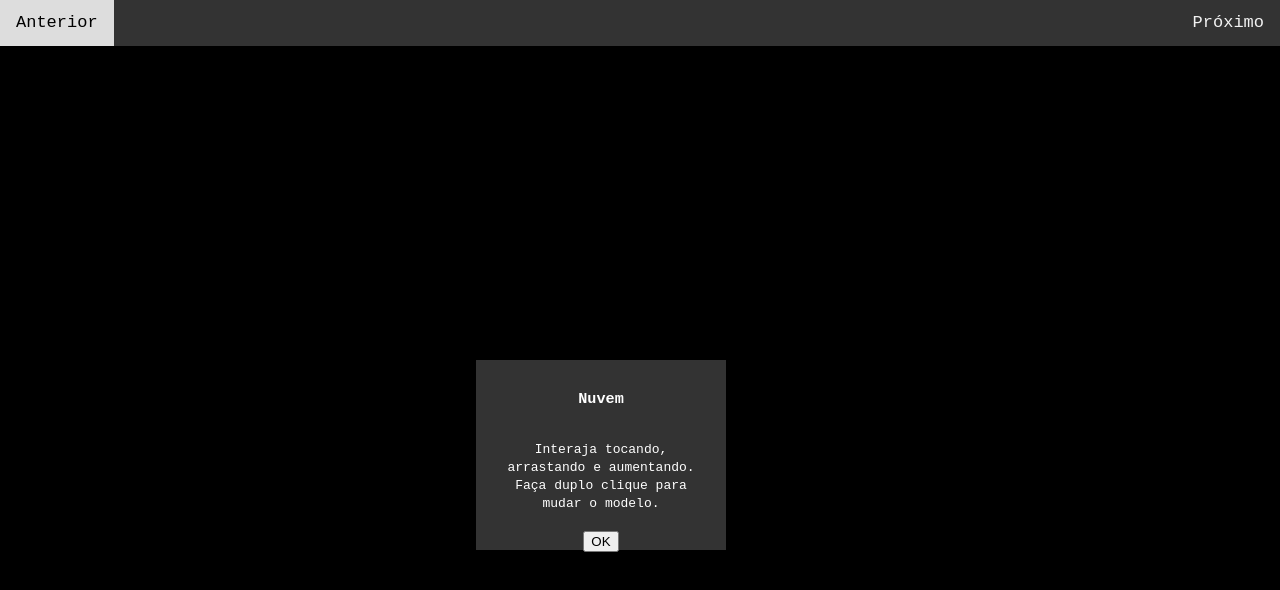
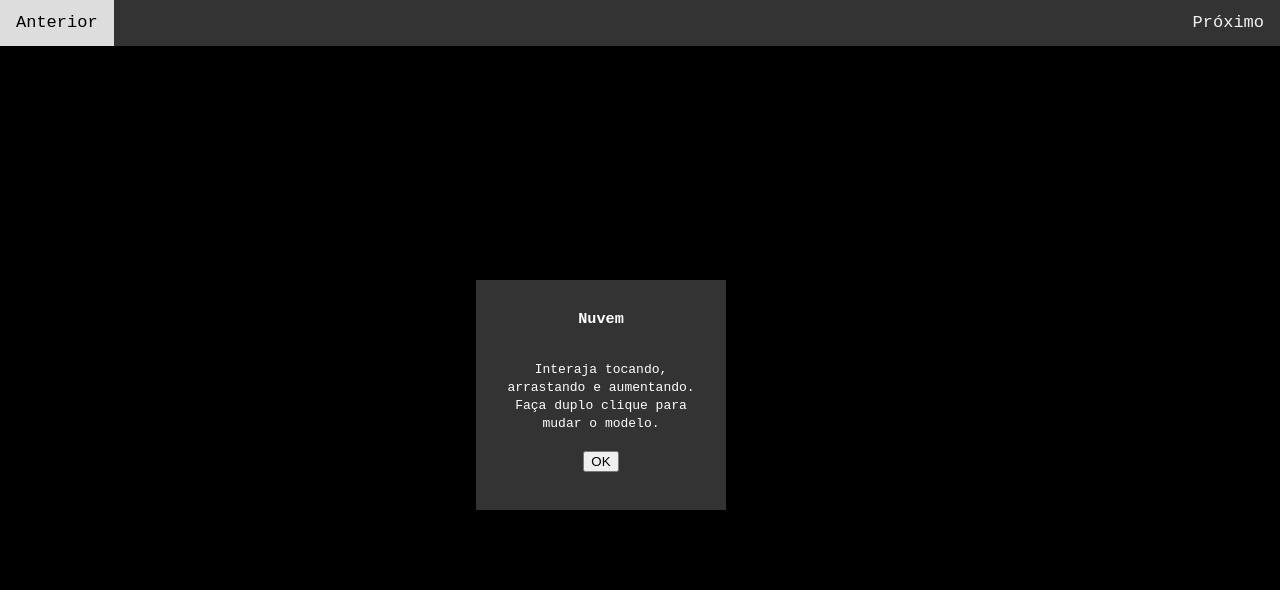
Before and after one commit to carlostrancoso/Nuvem, a plain HTML site: page index.html in a window 1280 px wide. Drawn offline with nearby package versions, Linux system fonts and the light colour scheme; no server answers.

Commit message:
Update main.css

```diff
--- a/main.css
+++ b/main.css
@@ -1,4 +1,4 @@
-body {
+html, body {
 	margin: 0;
 	background-color: #000;
 	color: #fff;
@@ -7,6 +7,13 @@ body {
 	line-height: 18px;
 	overscroll-behavior: none;
 	overflow: hidden;
+	 -webkit-touch-callout: none; /* iOS Safari */
+      -webkit-user-select: none; /* Safari */
+       -khtml-user-select: none; /* Konqueror HTML */
+         -moz-user-select: none; /* Old versions of Firefox */
+          -ms-user-select: none; /* Internet Explorer/Edge */
+              user-select: none; /* Non-prefixed version, currently
+                                    supported by Chrome, Edge, Opera and Firefox */
 }
 
 #c {
@@ -26,9 +33,9 @@ cursor: grabbing;
 	color: #ffffff;
 	position: fixed;
 	width: 250px;
-	height: 190px;
+	height: 230px;
 	left: 45%;
-	top:45%;
+	top:35%;
 	margin-left: -100px;
 	padding: 15px 20px 10px;
 	box-sizing: border-box;
```
